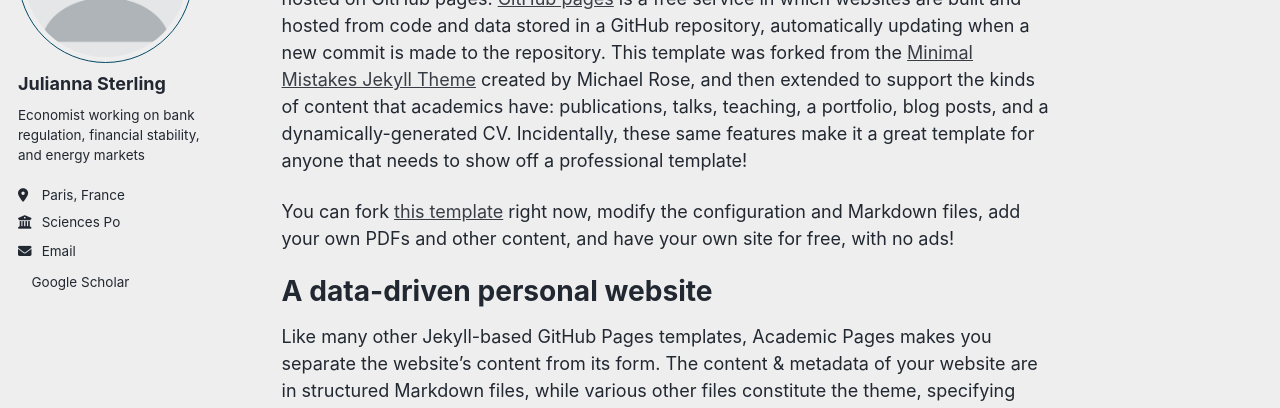
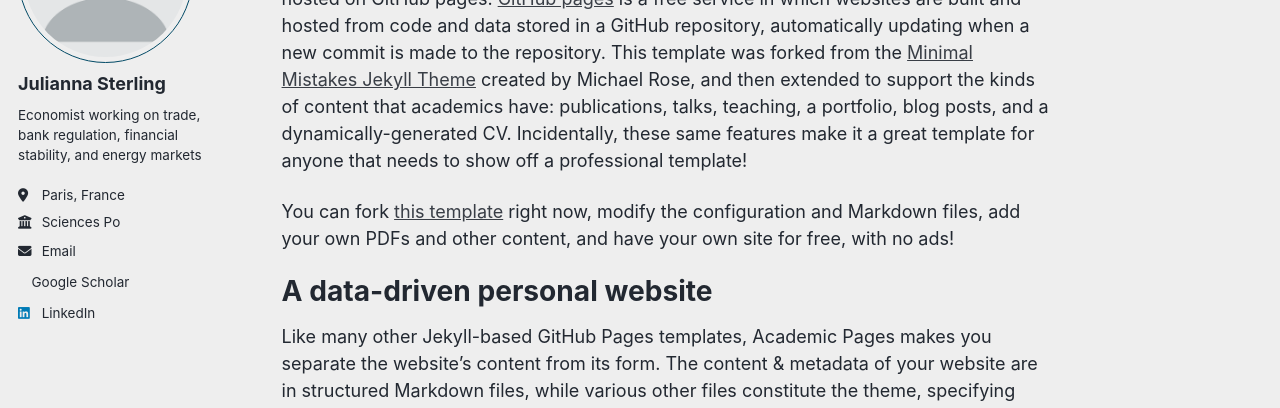
Before and after one commit to imbani/imbani.github.io, a Jekyll site: the page built from _pages/about.md, in a window 1280 px wide. Shown: the part 213-621 px from the top of the page. Built offline with Jekyll 4.4.1, drawn with Linux system fonts in a browser that asks for light colours; a script bundle is joined from its source files by our own code; a style sheet for code colours, icons or effects is not loaded; part of the change alters nothing that is shown.

Commit message:
Update bio and contact information in config

```diff
--- a/_config.yml
+++ b/_config.yml
@@ -26,11 +26,11 @@ author:
   avatar           : "profile.png"
   name             : "Julianna Sterling"
   pronouns         : # example: "she/her"
-  bio              : "Economist working on bank regulation, financial stability, and energy markets"
+  bio              : "Economist working on trade, bank regulation, financial stability, and energy markets"
   location         : "Paris, France"
   employer         : "Sciences Po"
   uri              : # URL
-  email            : "julianna.sterling@gmail.com"
+  email            : "julianna.sterling@sciencespoX.Xfr"
 
   # Academic websites
   academia         : # URL
@@ -66,7 +66,7 @@ author:
   keybase          : # Username
   instagram        : # Username
   lastfm           : # Username
-  linkedin         : # Username - the part after linkedin.com/in/
+  linkedin         : julianna-sterling
   mastodon         : # URL
   medium           : # URL
   pinterest        : # Username
@@ -89,7 +89,8 @@ publication_category:
   manuscripts:
     title: 'Research Papers'
   conferences:
-    title: 'Conference Presentations'
+    2025 Society of Government Economists Annual Conference: 'Shifting Dynamics in Bank
+Funding of NBFIs: The Rise of Credit Lines'
 
 # Site Settings
 teaser                   :  # filename of teaser fallback teaser image placed in /images/ for social media previews
@@ -144,7 +145,7 @@ facebook:
   app_id                 :
   publisher              :
 og_image                 : og-image.png   # Social media default site image (lives in /images/)
-og_description           : "Julianna Sterling - economist and researcher on bank regulation, financial stability, and energy markets."
+og_description           : "Julianna Sterling - economist and researcher on trade, bank regulation, financial stability, and energy markets."
 # For specifying social profiles
 # - https://developers.google.com/structured-data/customize/social-profiles
 social:
```
